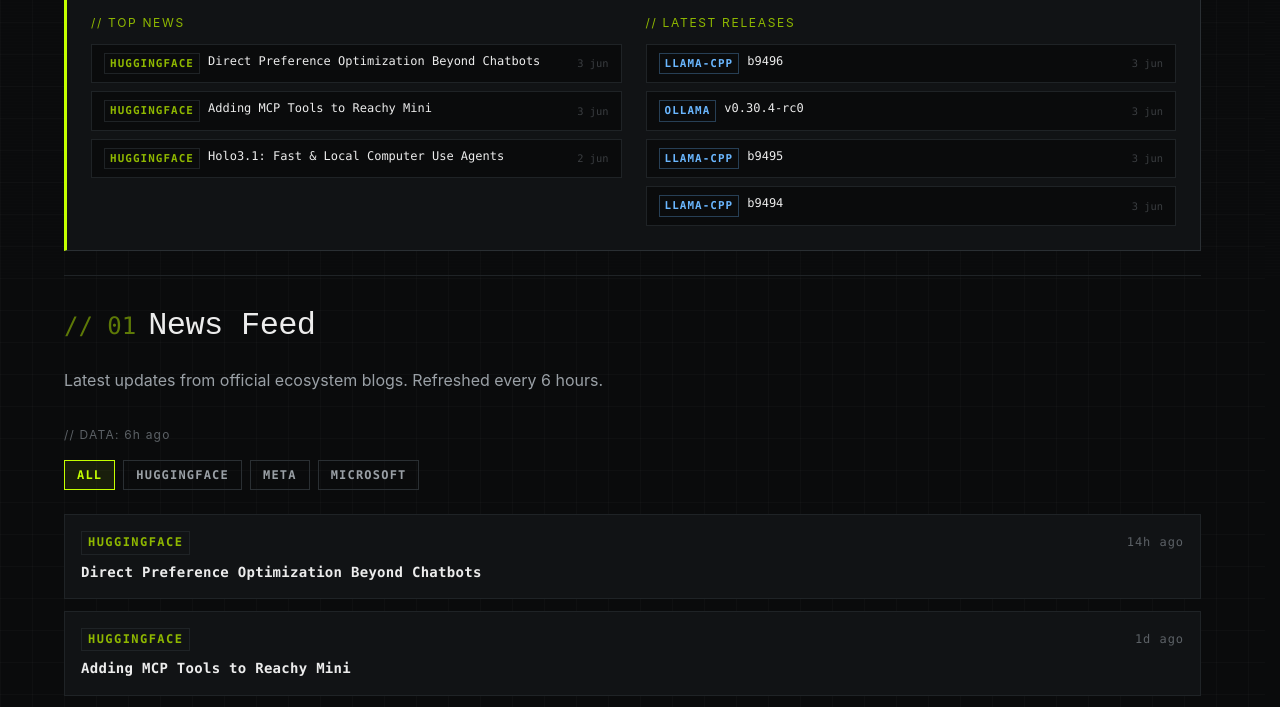
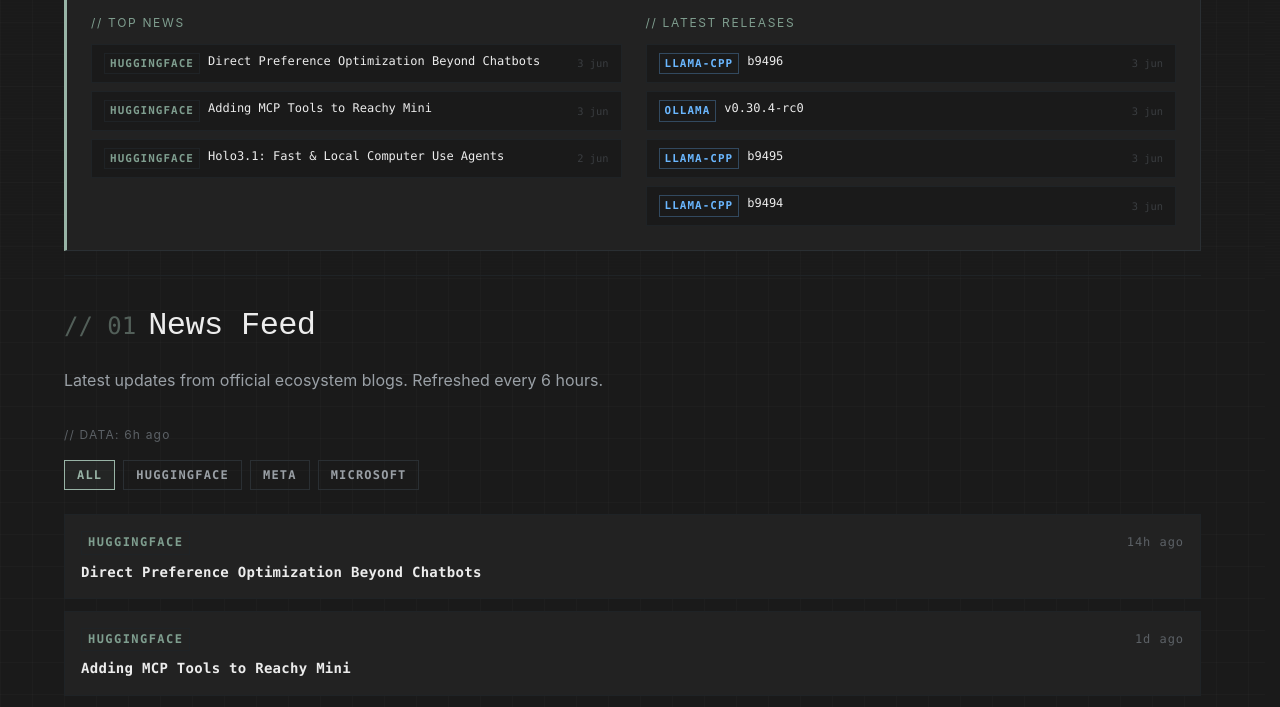
Before and after one commit to hidr4lisk/tech, a website: page index.html in a window 1280 px wide. Shown: the part 522-1229 px from the top of the page. Drawn offline with nearby package versions, Linux system fonts and the light colour scheme; files that its build step writes are made by us from their sources; files whose address does not match are found by name.

Commit message:
feat(tema): repaint matrix lima→salvia #98B4A6 + fondo negro pizarra #1A1A1A
- accent #c4ff00→#98B4A6, accent-dim #8fb800→#7f9e8f, glow/soft a salvia
- superficies a grises neutros (#1A1A1A/#222/#2a2a2a) para mantener jerarquía
- flecha del select recoloreada; badges del README a #98B4A6

```diff
--- a/src/styles/main.css
+++ b/src/styles/main.css
@@ -4,9 +4,9 @@
 
 /* ── Design tokens ──────────────────────────────────────────────────── */
 :root {
-  --bg-base:     #0a0b0c;
-  --bg-surface:  #111315;
-  --bg-elevated: #181b1e;
+  --bg-base:     #1A1A1A;
+  --bg-surface:  #222222;
+  --bg-elevated: #2a2a2a;
 
   --border-subtle:  #1f2326;
   --border-default: #2a2f33;
@@ -17,10 +17,10 @@
   --text-tertiary:  #5c6166;
   --text-disabled:  #3a3d40;
 
-  --accent:      #c4ff00;
-  --accent-dim:  #8fb800;
-  --accent-glow: rgba(196, 255, 0, 0.35);
-  --accent-soft: rgba(196, 255, 0, 0.08);
+  --accent:      #98B4A6;
+  --accent-dim:  #7f9e8f;
+  --accent-glow: rgba(152, 180, 166, 0.35);
+  --accent-soft: rgba(152, 180, 166, 0.08);
 
   --danger:      #ff003c;
   --danger-glow: rgba(255, 0, 60, 0.25);
@@ -1218,9 +1218,9 @@ footer {
   24%  { text-shadow:-2px 0 #ff0040,  3px 0 #00f0cc; transform:translateX(1px); }
   32%  { text-shadow: 4px 0 #ff0040, -2px 0 #00f0cc; filter:blur(.3px); }
   40%  { text-shadow:-3px 0 #ff0040,  1px 0 #00f0cc; transform:translateX(-1px); }
-  48%  { text-shadow: 1px 0 rgba(196,255,0,.5); transform:none; }
+  48%  { text-shadow: 1px 0 rgba(152,180,166,.5); transform:none; }
   56%  { text-shadow:-2px 0 #ff0040,  2px 0 #00f0cc; }
-  64%  { text-shadow: 2px 0 rgba(196,255,0,.3); }
+  64%  { text-shadow: 2px 0 rgba(152,180,166,.3); }
   72%  { text-shadow:-1px 0 #ff0040,  1px 0 #00f0cc; }
   80%  { text-shadow:none; filter:none; transform:none; }
   100% { text-shadow:none; filter:none; transform:none; }
```
Also changed, not shown: README.md.
